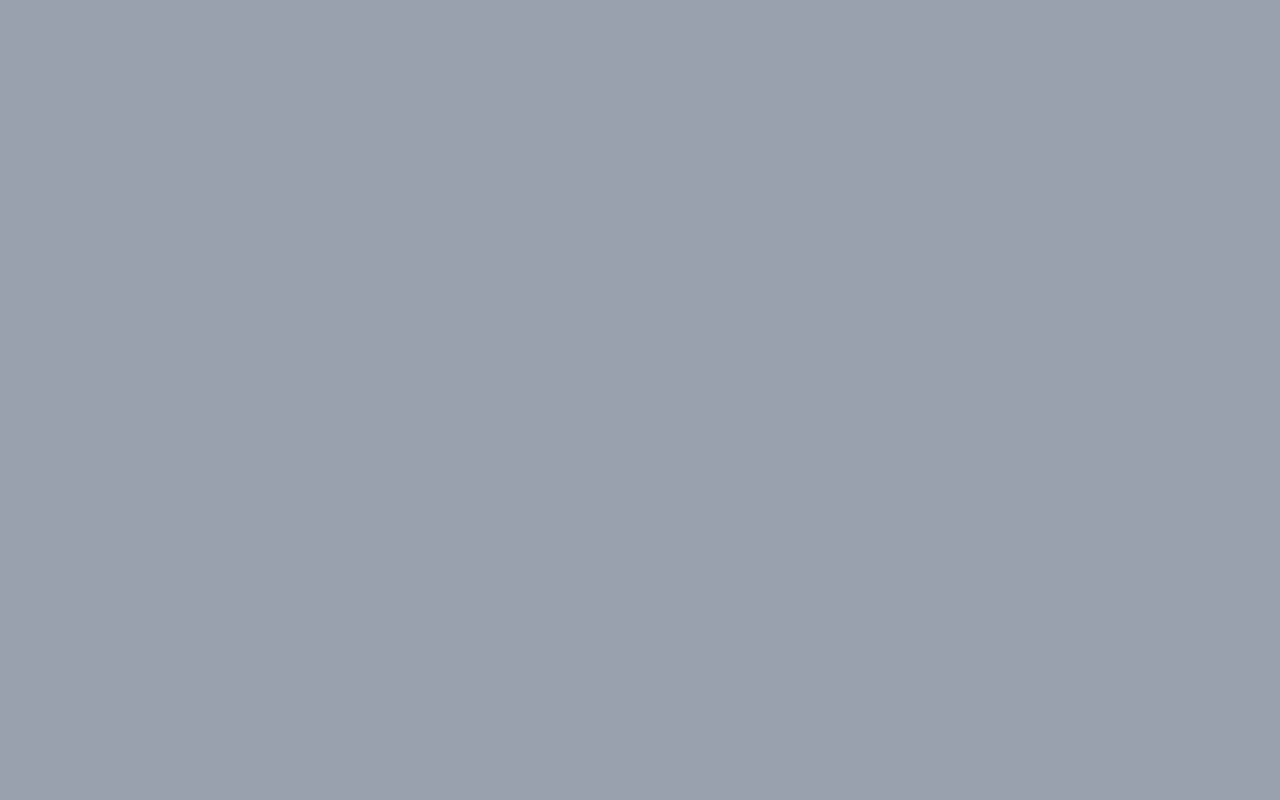
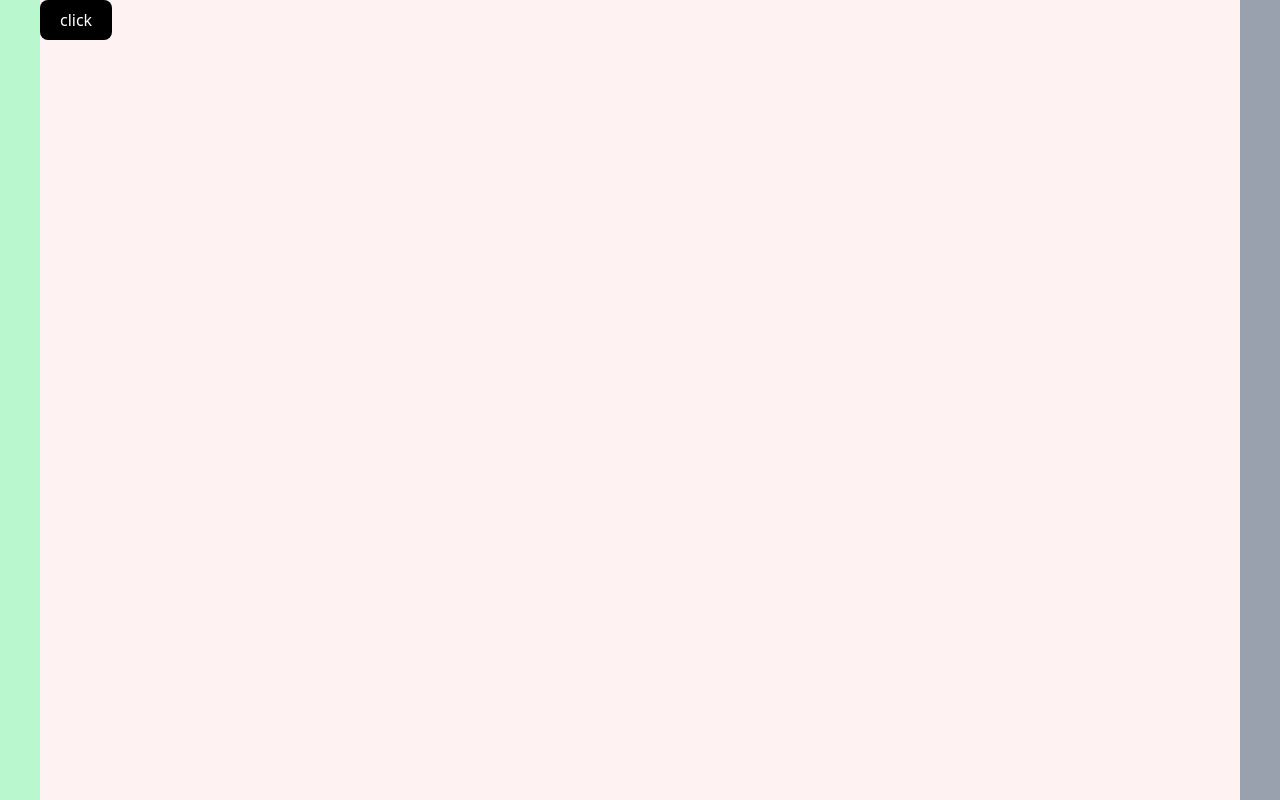
Before and after one commit to Techharik/Framer-examples, a React (Vite) app: page / in a window 1280 px wide. Shown: the top 800 px of the page. Built offline with nearby package versions, Linux system fonts and the light colour scheme.

Commit message:
Open and close sidebar

```diff
--- a/src/App.tsx
+++ b/src/App.tsx
@@ -6,6 +6,7 @@ import AnimationGallery from "./exmaples/AnimationGallery"
 import MotionHoo from "./exmaples/MotionHoo"
 import Tranformation from "./exmaples/Tranformation"
 import Scroll from "./exmaples/Scroll"
+import Ex2 from "./exmaples/practise/ex2"
 
 const App = () => {
 
@@ -45,7 +46,8 @@ const App = () => {
         <AnimationGallery /> */}
         {/* <MotionHoo /> */}
         {/* <Tranformation /> */}
-        <Scroll />
+        {/* <Scroll /> */}
+        <Ex2 />
       </div>
     </div>
   )
--- a/src/exmaples/Scroll.tsx
+++ b/src/exmaples/Scroll.tsx
@@ -1,12 +1,16 @@
-import { motion } from "motion/react";
+import { motion, useScroll, useTransform } from "motion/react";
 
 
 //whileinViewProp
 //viewport Prop
 
 const Scroll = () => {
+    const { scrollY } = useScroll();
+
+    const scale = useTransform(scrollY, [0, 400], [.7, 0.2])
+    const borderRadius = useTransform(scrollY, [0, 400], [100, 200])
     return <div>
-        <div className="h-screen mb-50"></div>
+        {/* <div className="h-screen mb-50"></div>
         <motion.div className="h-[200px] w-[200px] bg-amber-200 "
             initial={{ opacity: 0, scale: 0.5 }}
             whileInView={{ opacity: 1, scale: 1 }}
@@ -14,6 +18,11 @@ const Scroll = () => {
         >
             hi
         </motion.div>
+        <div className="h-screen"></div> */}
+        <motion.img src="https://images.unsplash.com/photo-1524758631624-e2822e304c36?w=500&auto=format&fit=crop&q=60&ixlib=rb-4.0.3&ixid=M3wxMjA3fDB8MHxzZWFyY2h8Mnx8ZnVybml0dXJlfGVufDB8fDB8fHww" alt="" style={{ scale, borderRadius }} className="w-full h-screen shadow-2xl" />
+        <div className="h-[500px]">
+
+        </div>
         <div className="h-screen"></div>
     </div>;
 };
--- /dev/null
+++ b/src/exmaples/practise/Ex2.tsx
@@ -0,0 +1,42 @@
+import { AnimatePresence, motion } from "motion/react";
+import React, { useState } from "react";
+
+const Ex2 = () => {
+    const [visible, setVisible] = useState(false)
+    return <div>
+
+        {/* <button className="text-emerald-400 bg-yellow-100 text-2xl p-2 rounded-lg" onClick={() => setVisible(!visible)}>Toggle Fade</button>
+        <AnimatePresence>
+
+            {
+                visible && <motion.div
+                    className="h-[200px] w-[200px] bg-white rounded-lg shadow-xl m-6"
+                    initial={{ opacity: 0 }}
+                    animate={{ opacity: 1 }}
+                    exit={{ opacity: 0 }}
+                    transition={{ duration: 3 }}
+                >
+                    Hello I am Waiting Componnet
+                </motion.div>
+            }
+        </AnimatePresence> */}
+        <div className="flex bg-white relative">
+
+            <motion.div className="max-w-[250px] h-screen bg-green-200 flex-1 w-full  "
+                animate={visible ? { left: 0, position: 'relative' } : { left: -250, position: 'absolute' }}
+            >
+                d
+            </motion.div>
+            <div className="flex-1 bg-red-50 h-screen">
+                <button className="bg-black text-white p-2 rounded-lg px-5 "
+                    onClick={() => setVisible(!visible)}
+                >
+                    click
+                </button>
+            </div>
+        </div>
+
+    </div>;
+};
+
+export default Ex2;
```
